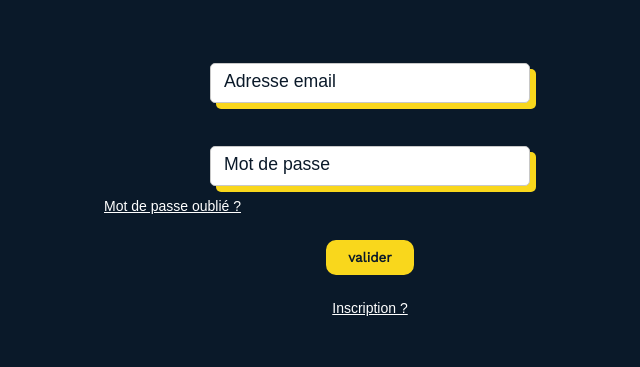
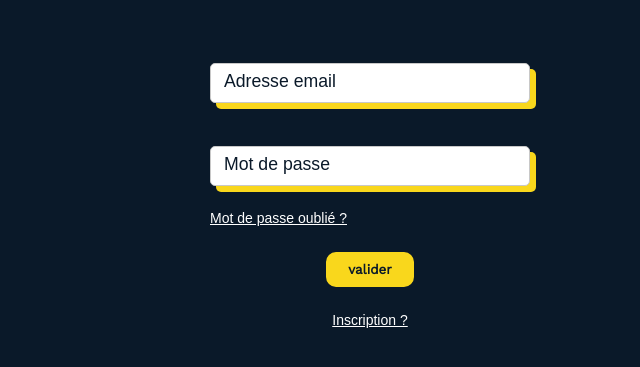
Before and after one commit to arthur-mdn/mmilan, a PHP site: page /connexion.php in a window 1280 px wide. Shown: the part 143-510 px from the top of the page, without its empty margins (270-910 px from the left). Run offline with PHP 8.4, Linux system fonts and the light colour scheme; data comes from the database, SQL or seed files in the repository; data that the repository does not hold is empty.

Commit message:
lil fix again

```diff
--- a/css/connexion.css
+++ b/css/connexion.css
@@ -110,10 +110,9 @@ input[type="submit"]:hover {
 }
 
 .more_txt {
-  margin-left: -395px;
-  margin-top: -5px;
-  cursor: pointer;
+  margin-top: 0.5em;
   font-size: 14px;
+  align-self: flex-start;
   color: white;
   text-decoration: underline;
 }
```
